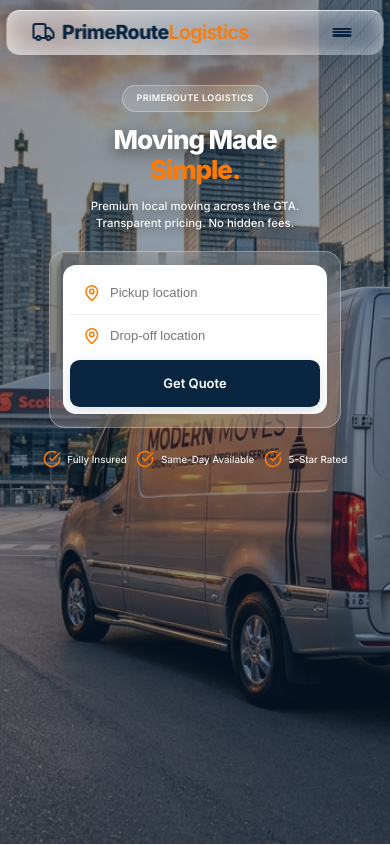
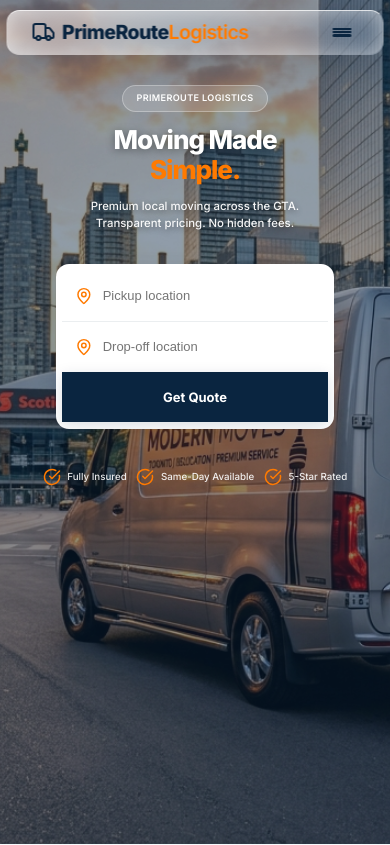
Before and after one commit to ishindersingh/Prime_Route, a Next.js app: page / in a window 390 px wide. Shown: the top 845 px of the page. Built offline with nearby package versions, Linux system fonts and the light colour scheme.

Commit message:
style: polish hero section for mobile-first UI

```diff
--- a/src/app/globals.css
+++ b/src/app/globals.css
@@ -1108,6 +1108,7 @@ h1, h2, h3, h4, h5, h6 {
         font-size: 2.15rem;
         line-height: 1.15;
         margin-bottom: 1rem;
+        text-shadow: 0 2px 8px rgba(0, 0, 0, 0.4);
     }
 
     .hero-subtitle-large {
@@ -1115,14 +1116,19 @@ h1, h2, h3, h4, h5, h6 {
         margin-bottom: 1.5rem;
         line-height: 1.5;
         padding: 0 0.5rem;
+        text-shadow: 0 2px 6px rgba(0, 0, 0, 0.4);
     }
 
     .hero-quick-book {
         max-width: 100%;
-        border-radius: 1.25rem;
-        padding: 0.65rem;
-        margin-bottom: 1.75rem;
-        width: calc(100% - 1rem);
+        width: 100%;
+        margin-bottom: 2rem;
+        background: transparent;
+        backdrop-filter: none;
+        -webkit-backdrop-filter: none;
+        border: none;
+        padding: 0;
+        box-shadow: none;
     }
 
     .quick-book-inputs {
@@ -1135,7 +1141,7 @@ h1, h2, h3, h4, h5, h6 {
     }
 
     .qb-input {
-        padding: 0.85rem 1rem;
+        padding: 1.15rem 1rem;
         width: 100%;
         font-size: 1rem;
         background: transparent;
@@ -1158,11 +1164,11 @@ h1, h2, h3, h4, h5, h6 {
     .qb-btn {
         width: 100%;
         text-align: center;
-        padding: 1rem; /* Taller button */
-        border-radius: 0.75rem;
+        padding: 1.15rem;
+        border-radius: 0;
         font-size: 1rem;
-        font-weight: 600;
-        margin-top: 0.25rem;
+        font-weight: 700;
+        margin-top: 0;
     }
 
     .hero-trust {
```
